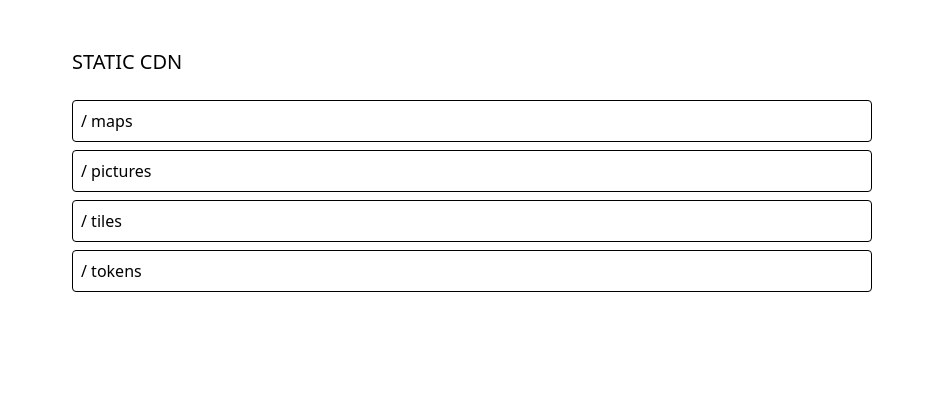
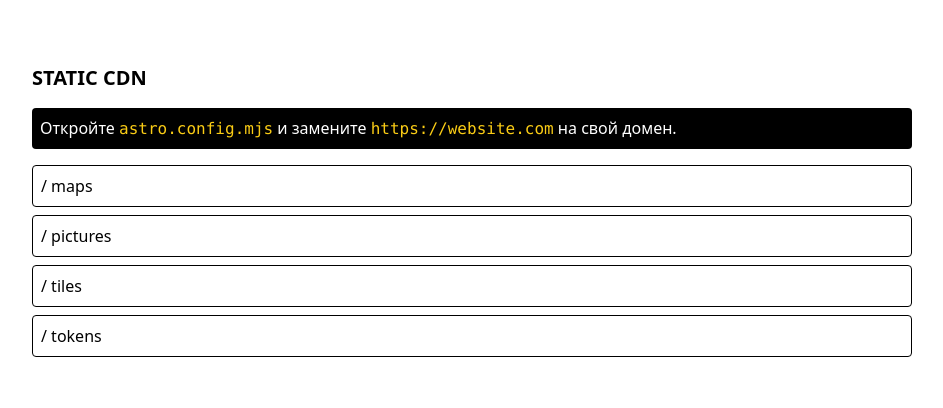
Before and after one commit to phenomen/foundry-cdn, an Astro site: page / in a window 1280 px wide. Shown: the whole page, without its empty margins (168-1111 px from the left). Built offline with nearby package versions, Linux system fonts and the light colour scheme; Astro itself is replaced by a stand-in of ours.

Commit message:
Layout tweaks and setup tip.

```diff
--- a/astro.config.mjs
+++ b/astro.config.mjs
@@ -3,7 +3,6 @@ import tailwind from "@astrojs/tailwind";
 import svelte from "@astrojs/svelte";
 
 export default defineConfig({
-  //замените на ваш домен
-  site: "https://смотри-read.me",
+  site: "https://website.com", //замените на ваш домен
   integrations: [tailwind(), svelte()],
 });
--- /dev/null
+++ b/src/components/Header.astro
@@ -0,0 +1,10 @@
+---
+const site = import.meta.env.SITE;
+---
+<header>
+
+<h1 class="font-black text-xl my-4">STATIC CDN</h1>
+
+{site === 'https://website.com' && <div class="bg-black rounded text-white my-4 w-full p-2">Откройте <code class="text-yellow-400">astro.config.mjs</code> и замените <code class="text-yellow-400">https://website.com</code> на свой домен.</div>}
+
+</header>
--- a/src/layouts/Layout.astro
+++ b/src/layouts/Layout.astro
@@ -1,3 +1,7 @@
+---
+import Header from "../components/Header.astro";
+---
+
 <html lang="en">
   <head>
     <meta charset="utf-8" />
@@ -6,8 +10,11 @@
   </head>
 
   <body>
-    <div class="p-12 max-w-4xl mx-auto">
-      <slot />
-    </div>
+    <main class="py-12 px-2 max-w-4xl mx-auto flex flex-col">
+    <Header />
+
+    <slot />
+
+    <main>
   </body>
 </html>
--- a/src/pages/index.astro
+++ b/src/pages/index.astro
@@ -6,8 +6,6 @@ const folders = fs.readdirSync("./public/assets/");
 ---
 
 <Layout>
-  <h1 class="font-medium text-xl mb-6">STATIC CDN</h1>
-
   <div class="flex flex-col gap-2">
     {
       folders.map((folder) => (
```
Also changed, not shown: package.json (+9 -9 lines), README.md, pnpm-lock.yaml.
